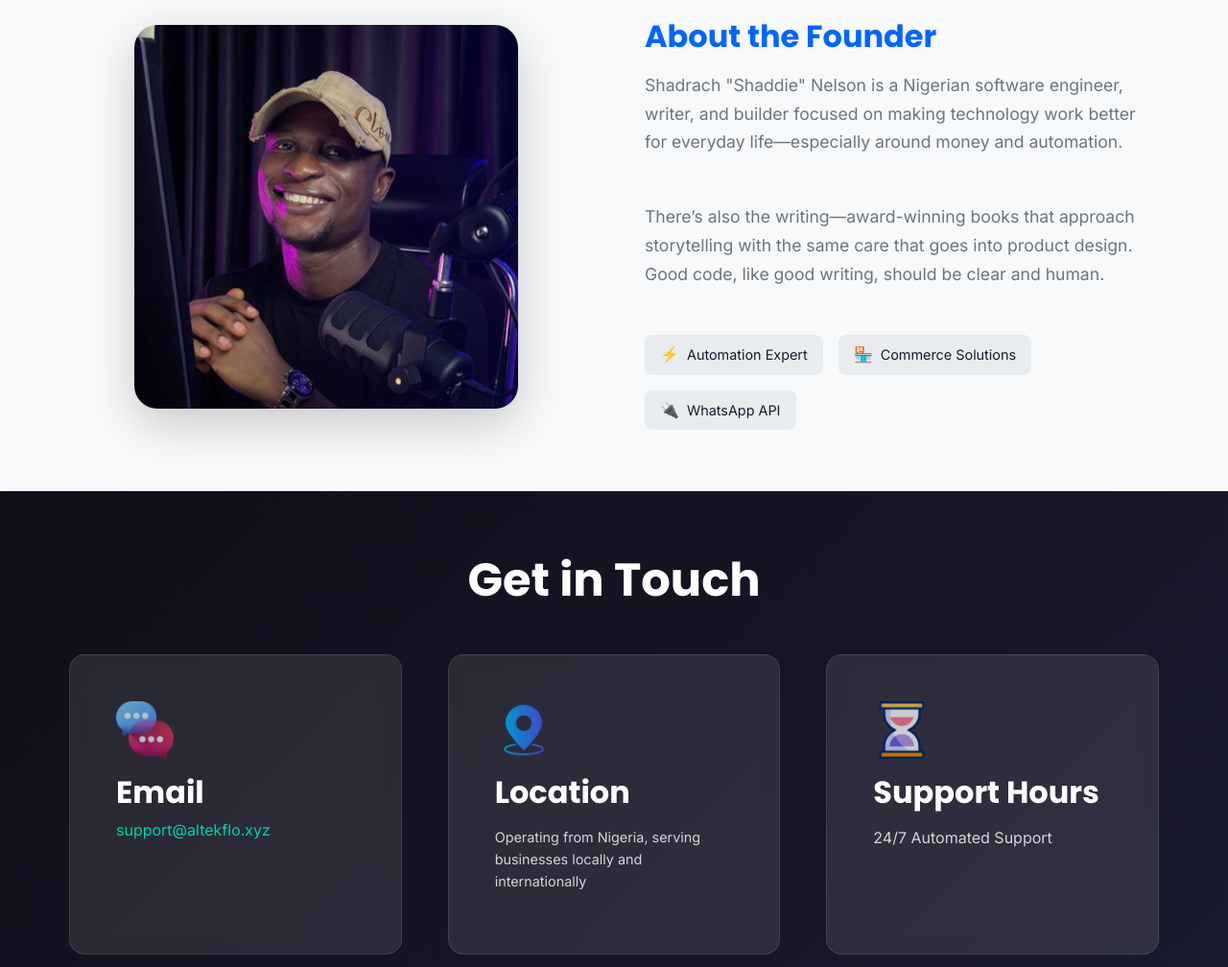
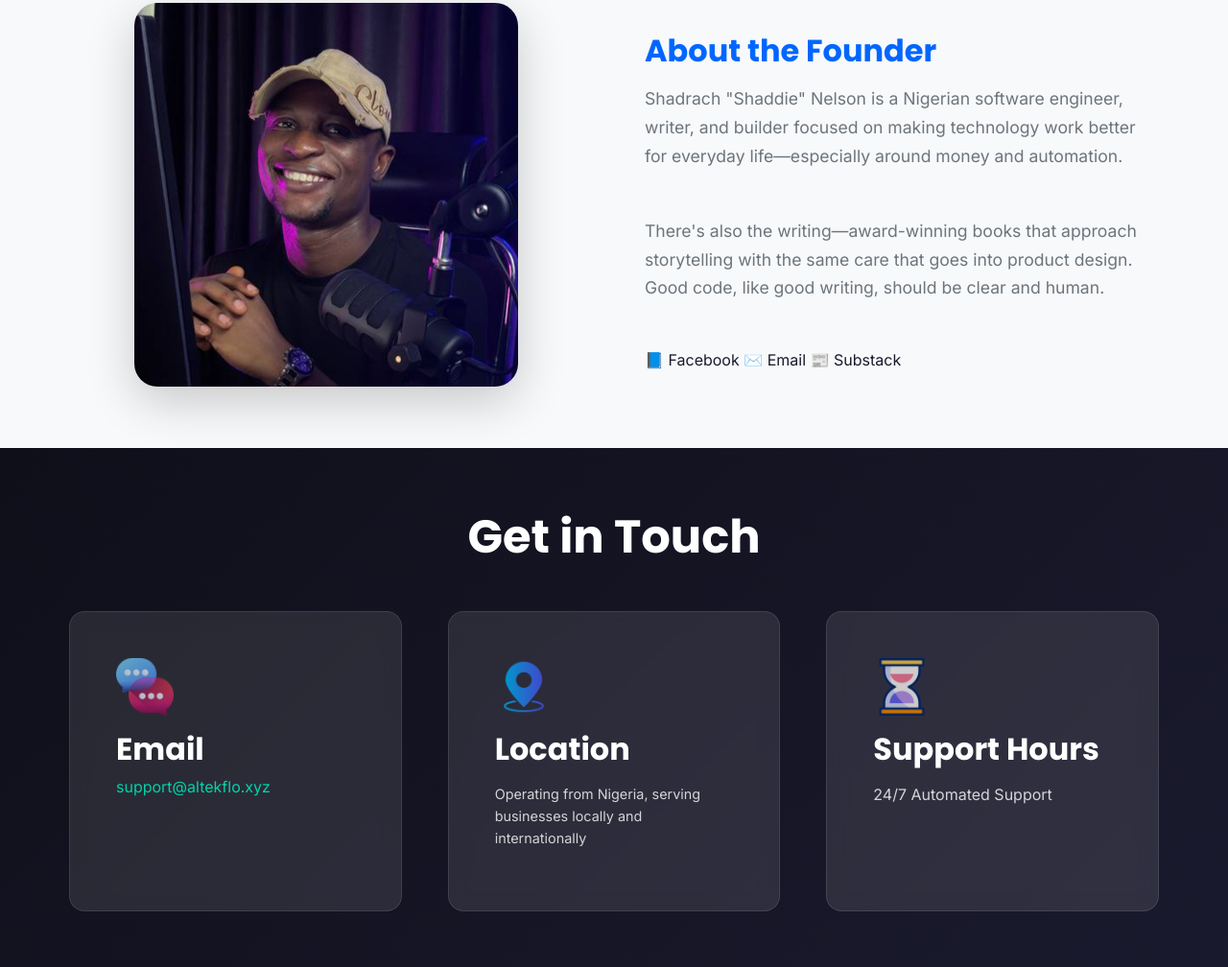
Before and after one commit to Shadd1e/altekflo-website, a plain HTML site: page index.html in a window 1280 px wide. Shown: the part 2840-3848 px from the top of the page at 96% size. Drawn offline with Linux system fonts and the light colour scheme.

Commit message:
Update index.html

```diff
--- a/index.html
+++ b/index.html
@@ -300,7 +300,7 @@
         </div>
     </section>
 
-    <!-- =========================
+        <!-- =========================
          FOUNDER SECTION
     ========================== -->
     <section id="founder" class="section founder-section" aria-label="Meet our founder">
@@ -326,22 +326,22 @@
                     </p>
 
                     <p class="founder-bio">
-                        There’s also the writing—award-winning books that approach storytelling with the same care that goes into product design. Good code, like good writing, should be clear and human.
+                        There's also the writing—award-winning books that approach storytelling with the same care that goes into product design. Good code, like good writing, should be clear and human.
                     </p>
 
-                    <div class="founder-tags">
-                        <span class="tag">
-                            <span class="tag-icon">⚡</span>
-                            Automation Expert
-                        </span>
-                        <span class="tag">
-                            <span class="tag-icon">🏪</span>
-                            Commerce Solutions
-                        </span>
-                        <span class="tag">
-                            <span class="tag-icon">🔌</span>
-                            WhatsApp API
-                        </span>
+                    <div class="founder-social-links">
+                        <a href="https://facebook.com/your-facebook-page" target="_blank" rel="noopener" class="social-link">
+                            <span class="social-icon">📘</span>
+                            <span class="social-text">Facebook</span>
+                        </a>
+                        <a href="mailto:your-email@example.com" class="social-link">
+                            <span class="social-icon">✉️</span>
+                            <span class="social-text">Email</span>
+                        </a>
+                        <a href="https://yourusername.substack.com" target="_blank" rel="noopener" class="social-link">
+                            <span class="social-icon">📰</span>
+                            <span class="social-text">Substack</span>
+                        </a>
                     </div>
                 </div>
             </div>
```
